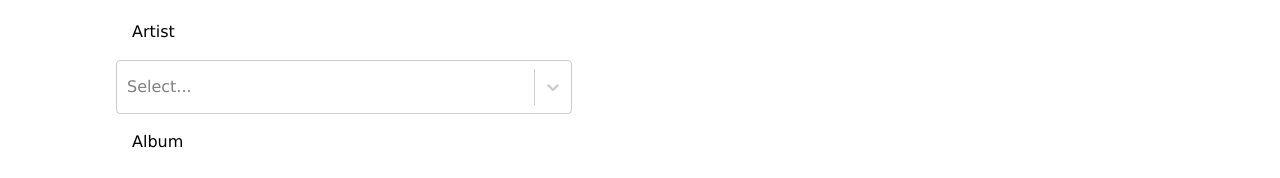
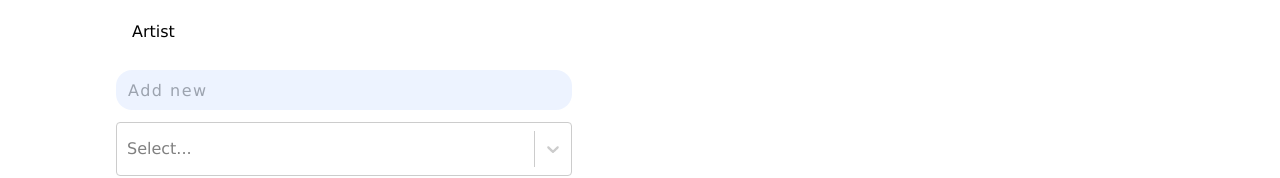
Before and after one commit to andrewneilclarke/music-library-react, a React (Create React App) app: page /add in a window 1280 px wide. Shown: the part 230-408 px from the top of the page. Built offline with nearby package versions, Linux system fonts and the light colour scheme.

Commit message:
added freetext field

```diff
--- a/src/components/Addform.js
+++ b/src/components/Addform.js
@@ -73,8 +73,8 @@ const Addform = ({ onSubmit, pageTitle, artists }) => {
                     <input type="text" placeholder="Title" name="title" id="title" value={formik.values.title} onChange={formik.handleChange} />
                     {formik.errors.title ? <div className="error">{formik.errors.title}</div> : null}
 
-                    {/* <input type="text" placeholder="artist" name="artist" id="artist" value={formik.values.artist} onChange={formik.handleChange} /> */}
                     <label>Artist</label>
+                    <input type="text" placeholder="Add new" className="mb-3" name="artist" id="artist" value={formik.values.artist} onChange={formik.handleChange} />
                     <CustomSelect
                         onChange={value => formik.setFieldValue('artist', value.value)}
                         value={formik.values.artist}
--- a/src/components/Editform.js
+++ b/src/components/Editform.js
@@ -59,6 +59,7 @@ const Editform = ({ tracks, artists, onSubmit, handleChange, closeEdit, pageTitl
                     {formik.errors.title ? <div className="error">{formik.errors.title}</div> : null}
 
                     <label>Artist</label>
+                    <input type="text" placeholder="Add new" className="mb-3" name="artist" id="artist" value={formik.values.artist} onChange={formik.handleChange} />
                     <CustomSelect
                         onChange={value => formik.setFieldValue('artist', value.value)}
                         value={formik.values.artist}
```
